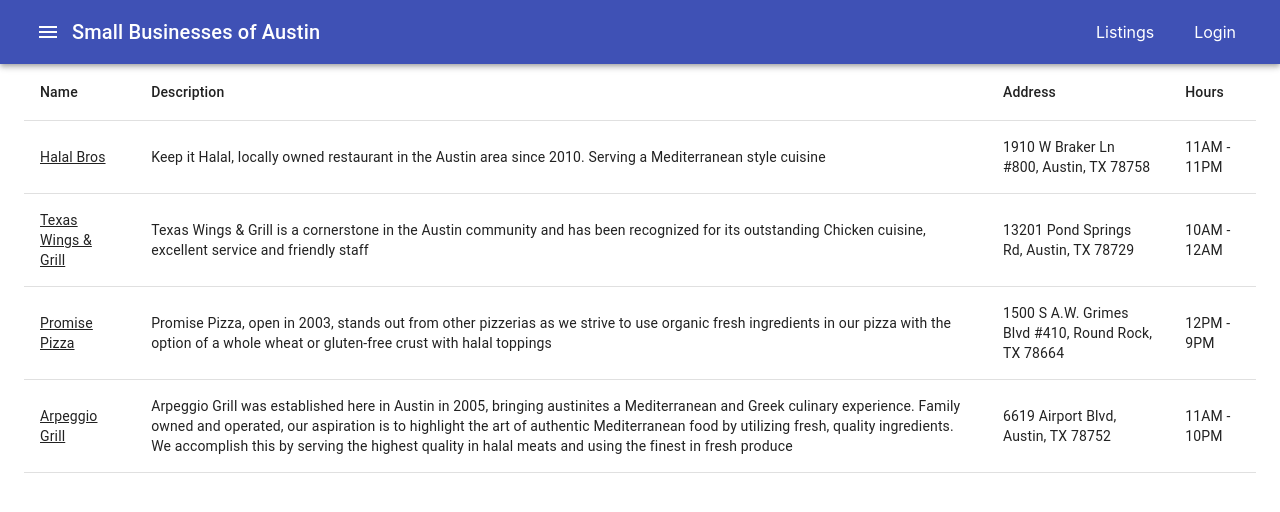
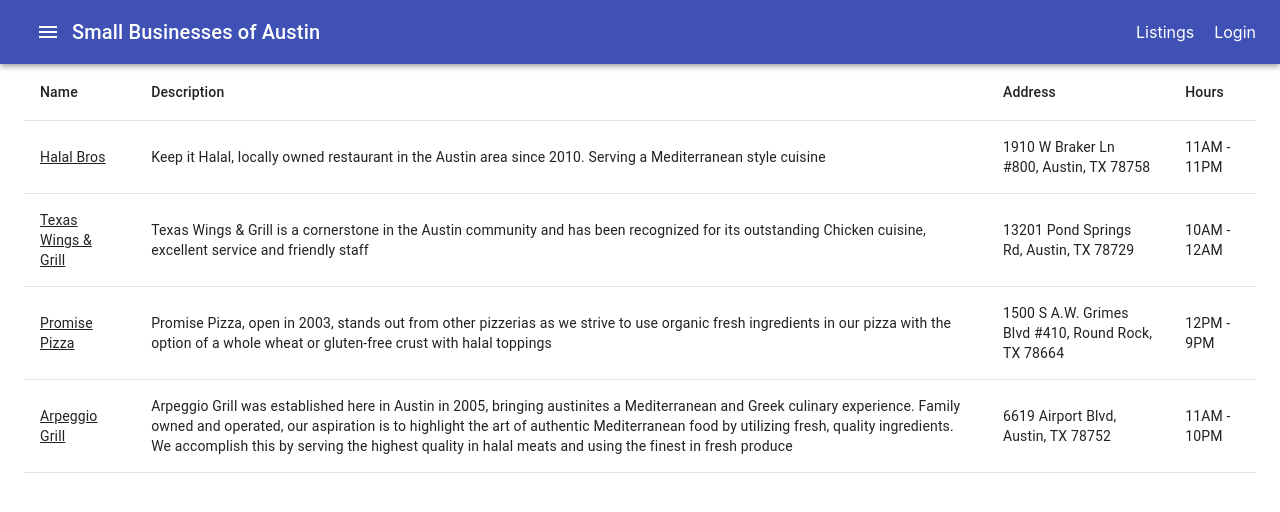
Before and after one commit to hbrashid/411-CP2-Small-Business, a React (Create React App) app: page / in a window 1280 px wide. Shown: the top 512 px of the page. Built offline with nearby package versions, Linux system fonts and the light colour scheme.

Commit message:
specs fulfilled

```diff
--- a/src/App.js
+++ b/src/App.js
@@ -1,6 +1,6 @@
 import React from 'react';
 import './App.css';
-import Navigation from './components/Navigation'
+import Navigation from './containers/Navigation'
 import Router from './Router'
 import { BrowserRouter } from 'react-router-dom'
 import { Provider } from 'react-redux'
--- a/src/components/Details.js
+++ b/src/components/Details.js
@@ -11,7 +11,7 @@ const Details = ({ businesses, match }) => {
   return (
     <Container
       style={{
-        margin: "100px 80px 0",
+        margin: "50px 10px 0",
         display: "flex",
         flexDirection: "column",
         alignItems: "flex-start",
@@ -32,7 +32,7 @@ const Details = ({ businesses, match }) => {
       <Map
         center={position}
         zoom={13}
-        style={{ width: "40%", height: "400px" }}
+        style={{marginLeft: "35%", width: "40%", height: "400px" }}
       >
         <TileLayer
           attribution='&copy <a href="http://osm.org/copyright">OpenStreetMap</a> contributors'
--- a/src/components/Listing.js
+++ b/src/components/Listing.js
@@ -14,9 +14,9 @@ import {checkAuth} from "../checkAuth";
 const Listing = (props) => {
   return (
     <Container maxWidth="lg" className="car-container">
-        {checkAuth() &&
+        {/* {checkAuth() &&
       <h4>Welcome, {props.user.username}</h4>
-        }
+        } */}
 
       <div className="flex-container"></div>
       <Table>
--- a/src/components/Navigation.js
+++ b/src/components/Navigation.js
@@ -6,7 +6,7 @@ import { Link } from "react-router-dom";
 
 const Navigation = (props) => {
   return (
-      <div>
+      <React.Fragment>
     <AppBar position="relative">
       <Toolbar>
         <IconButton color="inherit">
@@ -26,21 +26,30 @@ const Navigation = (props) => {
               </Link>
             }
 
-          <li className="nav-list-item"
-            onClick={() => {
-              document.cookie = "loggedIn="
-            }}>
-            <Link  to="/login" className="listing" >{checkAuth() ? "Logout" : "Login"}</Link>
-          </li>
+          {checkAuth() ? (
+              <li className="nav-list-item"
+                onClick={() => {
+                  document.cookie = "loggedIn=";
+                  window.location.replace('/');
+                }}
+
+                >Logout
+              </li>
+            ):(
+              <Link className="listing" to="/login" >
+                <li>Login</li>
+              </Link>
+              )}
         </ul>
       </Toolbar>
     </AppBar>
 
-    {/* {checkAuth() &&
-        <div>Welcome: {props.user.username}</div>
-      } */}
+    {checkAuth() &&
+        <div style={{marginLeft: '5%'}} >Welcome, {props.user}</div>
+      }
+      </React.Fragment>
 
-      </div>
+
   );
 };
 
--- a/src/containers/AddListing.js
+++ b/src/containers/AddListing.js
@@ -4,7 +4,7 @@ import { addBusiness } from "../redux/actions";
 
 const mapStateToProps = (state) => {
   return {
-    user: state.user,
+    businesses: state.businesses,
   };
 };
 
--- a/src/containers/Listing.js
+++ b/src/containers/Listing.js
@@ -5,8 +5,7 @@ import {deleteBusiness} from '../redux/actions'
 
 const mapStateToProps = (state) => {
     return {
-        businesses: state.businesses,
-        user: state.user
+        businesses: state.businesses
     }
 }
 
--- a/src/containers/Login.js
+++ b/src/containers/Login.js
@@ -10,7 +10,7 @@ const mapStateToProps = (state) => {
 
 const mapDispatchToProps = (dispatch) => {
   return {
-    loginUser: (username) => dispatch(loginUser(username))
+    loginUser: (user) => dispatch(loginUser(user))
   }
 }
 
--- a/src/redux/actions.js
+++ b/src/redux/actions.js
@@ -15,9 +15,9 @@ export const deleteBusiness = (index) => {
     }
   }
 
-  export const loginUser = (username) => {
+  export const loginUser = (user) => {
     return {
       type: 'LOGIN_USER',
-      value: username
+      value: user
     }
   }
--- a/src/redux/state.js
+++ b/src/redux/state.js
@@ -1,10 +1,6 @@
 export default {
 
-    user: {
-        username: 'Human',
-        email: 'test-user@example.com',
-        loggedIn: 'false'
-    },
+    user: "",
 
     businesses: [
         {
```
